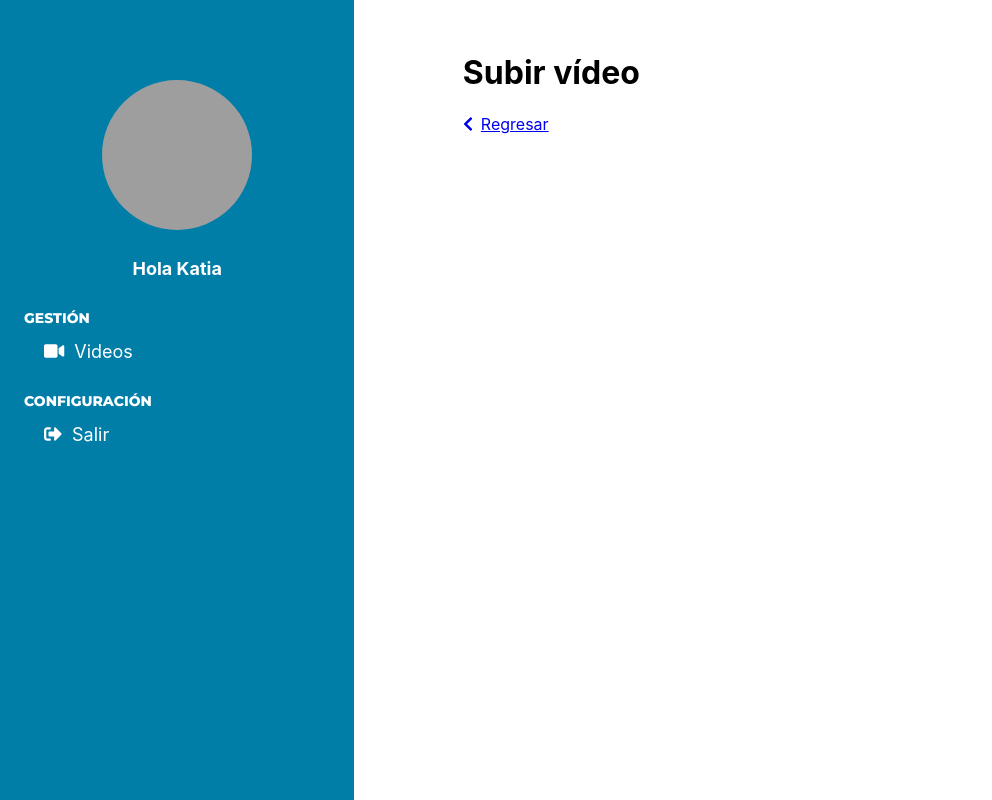
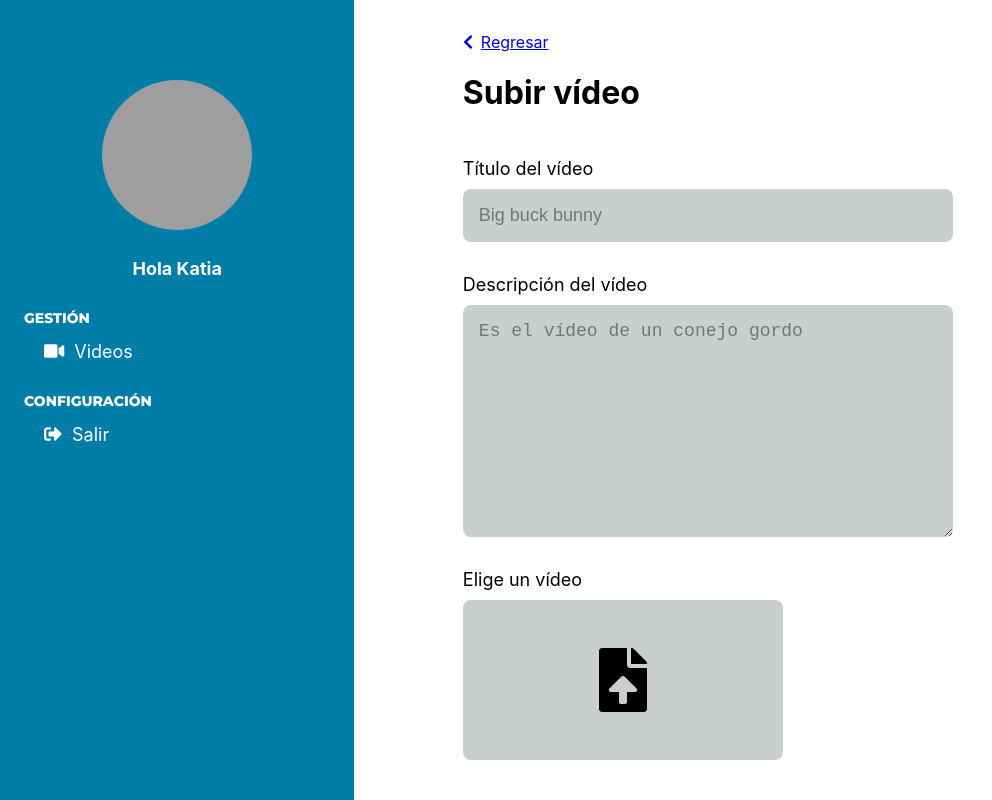
Before and after one commit to GerardCod/hl-admin, a React (Create React App) app: page /uploadVideos in a window 1280 px wide. Shown: the whole page, without its empty margins (0-992 px from the left). Built offline with nearby package versions, Linux system fonts and the light colour scheme; grey boxes are pictures that could not be loaded.

Commit message:
[MODIFY] Adding upload button to UploadVideoForm component

```diff
--- a/src/App.css
+++ b/src/App.css
@@ -252,3 +252,39 @@
   background-color: var(--success-color);
   color: var(--light-success-color);
 }
+
+.Form--Upload {
+  width: 60%;
+  height: auto;
+  padding-top: 0.5rem;
+}
+
+.Input--Full {
+  width: 100%;
+}
+
+.Input--File {
+  height: 20vh;
+  display: flex;
+  justify-content: center;
+  align-items: center;
+  flex-direction: column;
+  position: relative;
+}
+
+.Input--File > input {
+  position: absolute;
+  z-index: 2;
+  opacity: 0;
+  height: 3rem;
+  width: 100%;
+  height: 100%;
+}
+
+.Input__Icon {
+  font-size: 4rem;
+}
+
+.Input__Icon, .Input--File > input {
+  cursor: pointer;
+}
--- /dev/null
+++ b/src/components/UploadVideoForm.js
@@ -0,0 +1,38 @@
+import React, { useState } from 'react';
+import { faFileUpload } from '@fortawesome/free-solid-svg-icons';
+import { FontAwesomeIcon } from '@fortawesome/react-fontawesome';
+
+const UploadVideoForm = () => {
+  const [data, setData] = useState({});
+
+  const handleChange = e => {
+    setData({
+      ...data,
+      [e.target.name]: e.target.value,
+    });
+  }
+
+  return (
+    <form className="Form--Upload flex flex--column">
+      <p className="Textfield">
+        <label className="Textfield__Label" htmlFor="title">Título del vídeo</label>
+        <input className="Textfield__Input Input--Full" type="text" name="title" id="title" onChange={handleChange} placeholder="Big buck bunny" />
+      </p>
+      <p className="Textfield">
+        <label className="Textfield__Label" htmlFor="description">Descripción del vídeo</label>
+        <textarea columns="80" rows="10" name="description" id="description" className="Textfield__Input Input--Full" onChange={handleChange} placeholder="Es el vídeo de un conejo gordo" />
+      </p>
+      <p className="Textfield">
+        <label className="Textfield__Label" htmlFor="description">
+          Elige un vídeo
+        </label>
+        <div className="Textfield__Input Input--File">
+          <input type="file" name="video" id="video" />
+          <FontAwesomeIcon icon={faFileUpload} className="Input__Icon" />
+        </div>
+      </p>
+    </form>
+  );
+}
+
+export default UploadVideoForm;
--- a/src/pages/UploadVideoPage.js
+++ b/src/pages/UploadVideoPage.js
@@ -3,15 +3,17 @@ import Admin from '../containers/Admin';
 import { Link } from 'react-router-dom';
 import { FontAwesomeIcon } from '@fortawesome/react-fontawesome';
 import { faChevronLeft } from '@fortawesome/free-solid-svg-icons';
+import UploadVideoForm from '../components/UploadVideoForm';
 
 const UploadVideoPage = () => {
   return (
     <Admin>
-      <h1>Subir vídeo</h1>
       <Link to="/videos" className="Back">
         <FontAwesomeIcon icon={faChevronLeft} />
         <span>Regresar</span>
       </Link>
+      <h1>Subir vídeo</h1>
+      <UploadVideoForm />
     </Admin>
   );
 }
--- a/src/pages/VideosPage.js
+++ b/src/pages/VideosPage.js
@@ -1,11 +1,10 @@
 import { FontAwesomeIcon } from '@fortawesome/react-fontawesome';
 import { faPlus } from '@fortawesome/free-solid-svg-icons';
 import React from 'react';
-import { Link, Route, Switch, useRouteMatch } from 'react-router-dom';
+import { Link } from 'react-router-dom';
 import ReactPlayer from 'react-player';
 import VideoCard from '../components/VideoCard';
 import Admin from '../containers/Admin';
-import UploadVideoPage from './UploadVideoPage';
 
 const VideosPage = () => {
 
```
